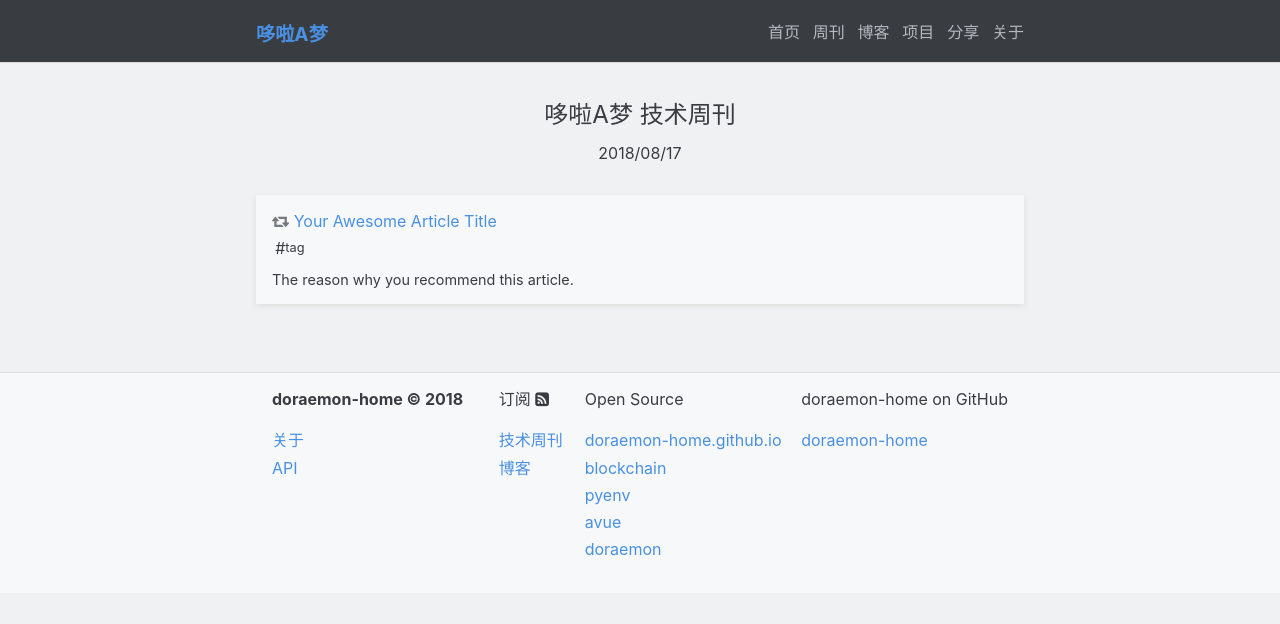
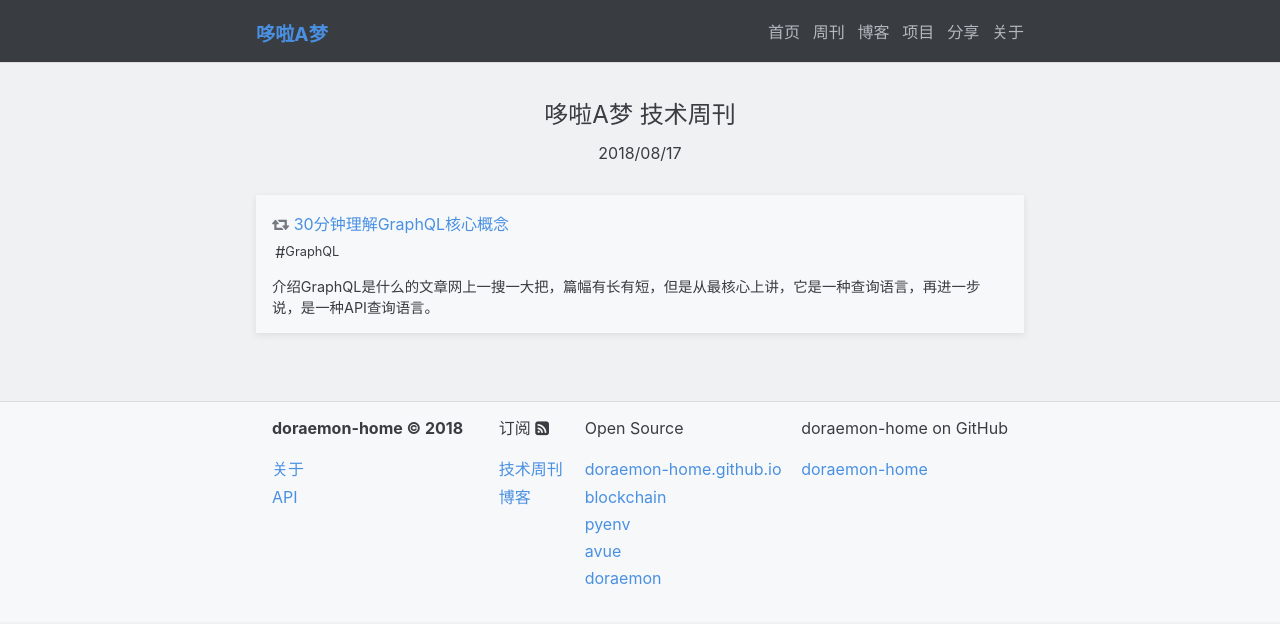
Before and after one commit to doraemon-home/doraemon-home.github.io, a Jekyll site: the page built from _weekly/2018-08-17-weekly.md, in a window 1280 px wide. Shown: the top 624 px of the page. Built offline with Jekyll 4.4.1, drawn with Linux system fonts in a browser that asks for light colours.

Commit message:
auto commit by robot

```diff
--- a/_weekly/2018-08-17-weekly.md
+++ b/_weekly/2018-08-17-weekly.md
@@ -1,8 +1,14 @@
 ---
 articles:
-  - title:    "Your Awesome Article Title"
-    link:     "https://doraemon-home.github.io/"
-    comment:  "The reason why you recommend this article."
+  - title:    "GraphQL"
+    link:     "http://graphql.cn/"
+    comment:  "GraphQL."
     referrer: "doraemon-master"
-    tags:    ["tag"]
+    tags:    ["GraphQL"]
+articles:
+  - title:    "30分钟理解GraphQL核心概念"
+    link:     "https://segmentfault.com/a/1190000014131950"
+    comment:  "介绍GraphQL是什么的文章网上一搜一大把，篇幅有长有短，但是从最核心上讲，它是一种查询语言，再进一步说，是一种API查询语言。"
+    referrer: "doraemon-master"
+    tags:    ["GraphQL"]
 ---
```
